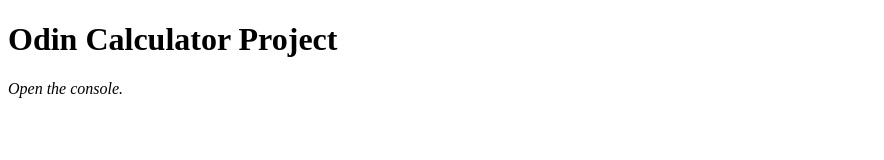
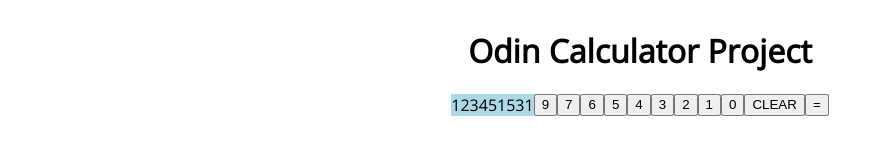
Before and after one commit to jakobfrederikson/odin-calculator, a plain HTML site: page index.html in a window 1280 px wide. Shown: the whole page, without its empty margins (0-884 px from the left). Drawn offline with nearby package versions, Linux system fonts and the light colour scheme; a web font is replaced by a local one.

Commit message:
Create basic calculator outline

```diff
--- a/calc.js
+++ b/calc.js
@@ -13,3 +13,16 @@ let multiply = (a, b) => {
 let divide = (a, b) => {
     return a / b;
 }
+
+let operate = (operator, num1, num2) => {
+    switch (operator) {
+        case "add":
+            return add(num1, num2);
+        case "subtract":
+            return subtract(num1, num2);
+        case "multiply":
+            return multiply(num1, num2);
+        case "divide":
+            return divide(num1, num2);
+    }
+}
--- a/index.html
+++ b/index.html
@@ -7,9 +7,28 @@
     <title>Odin Calculator 🔢</title>
     <link rel="stylesheet" href="./style.css">
     <script src="./calc.js"></script>
+    <link rel="preconnect" href="https://fonts.googleapis.com">
+<link rel="preconnect" href="https://fonts.gstatic.com" crossorigin>
+<link href="https://fonts.googleapis.com/css2?family=Fredoka&family=Nanum+Gothic+Coding:wght@700&family=Open+Sans:wght@300&display=swap"
+    rel="stylesheet">
 </head>
 <body>
-    <h1>Odin Calculator Project</h1>
-    <p><em>Open the console.</em></p>
+    <div class="title"><h1>Odin Calculator Project</h1></div>
+    <div class="calculator-container">
+        <div class="calculator-display">
+            123451531
+        </div>
+        <button>9</button>
+        <button>7</button>
+        <button>6</button>
+        <button>5</button>
+        <button>4</button>
+        <button>3</button>
+        <button>2</button>
+        <button>1</button>
+        <button>0</button>
+        <button>CLEAR</button>
+        <button>=</button>
+    </div>
 </body>
 </html>
--- a/style.css
+++ b/style.css
@@ -0,0 +1,13 @@
+body {
+    font-family: 'Fredoka', sans-serif;
+    font-family: 'Nanum Gothic Coding', monospace;
+    font-family: 'Open Sans', sans-serif;
+    display: flex;
+    flex-direction: column;
+    align-items: center;
+}
+
+.calculator-container {
+    background-color: lightblue;
+    display: flex;
+}
```
